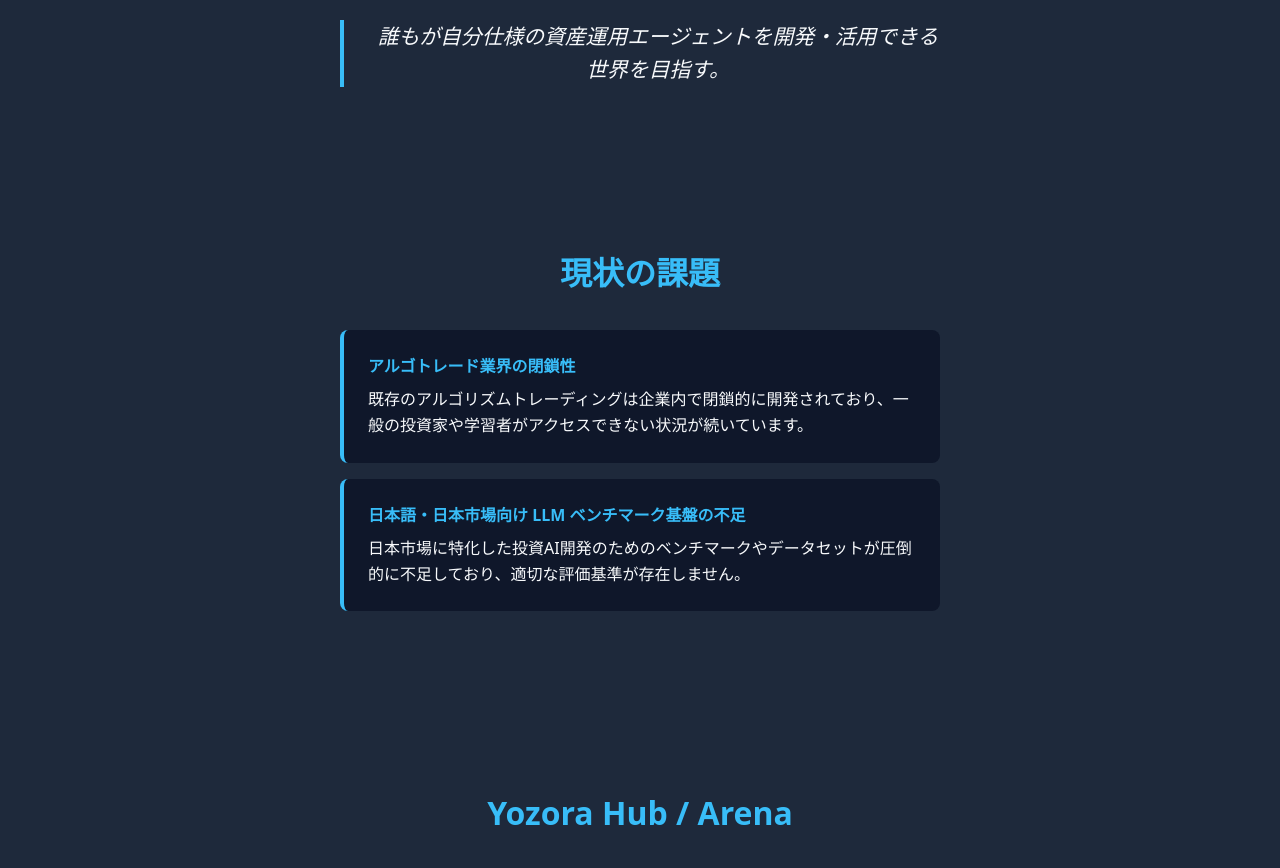
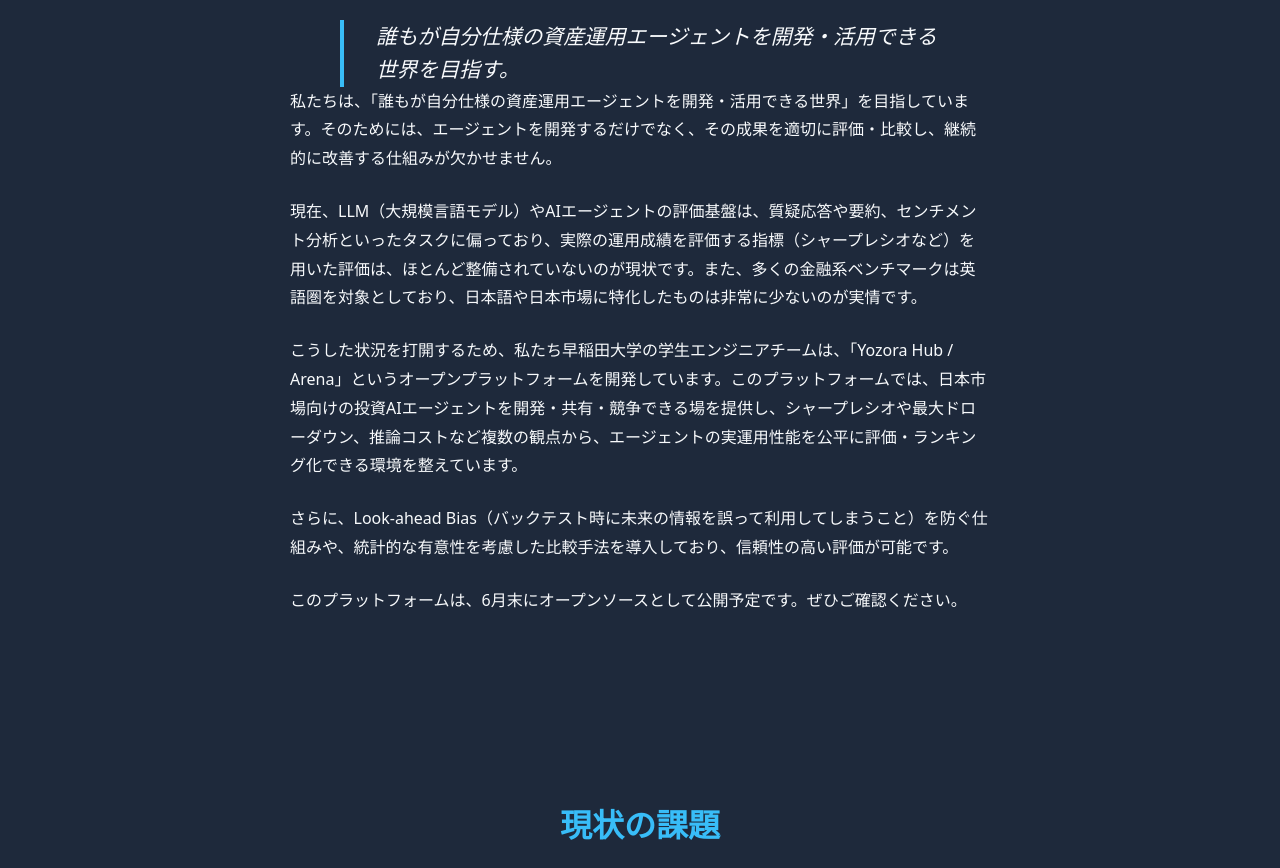
Before and after one commit to ReiMinamoto/website, a plain HTML site: page yozora_finance_page-2.html in a window 1280 px wide. Shown: the part 756-1624 px from the top of the page. Drawn offline with Linux system fonts and the light colour scheme.

Commit message:
ビジョンを「Yozora Financeについて」に変更　コンテンツ追加

```diff
--- a/yozora_finance_page-2.html
+++ b/yozora_finance_page-2.html
@@ -142,18 +142,21 @@
             justify-content: center;
         }
 
-        /* Vision */
-        .vision {
-            text-align: center;
-        }
-
-        .vision p {
+        /* Yozora-finance */
+        .yozora-finance .lead {
             font-size: 1.3rem;
             max-width: 600px;
             margin: 0 auto;
             border-left: 4px solid #38BDF8;
             padding-left: 2rem;
             font-style: italic;
+        }
+
+        .yozora-finance .description p {
+            font-size: 1rem;
+            max-width: 700px;
+            margin: 0 auto 1.5rem;
+            line-height: 1.8;
         }
 
         /* Problems */
@@ -450,7 +453,7 @@
                 <nav>
                     <ul>
                         <li><a href="#home">Home</a></li>
-                        <li><a href="#vision">Vision</a></li>
+                        <li><a href="#yozora-finance">About Us</a></li>
                         <li><a href="#product">Product</a></li>
                         <li><a href="#community">Community</a></li>
                         <li><a href="#join">Join</a></li>
@@ -474,11 +477,20 @@
         </div>
     </section>
 
-    <!-- Vision -->
-    <section class="vision" id="vision">
+    <!-- Yozora-finance -->
+    <section class="yozora-finance" id="yozora-finance">
         <div class="container">
-            <h2>ビジョン</h2>
-            <p>誰もが自分仕様の資産運用エージェントを開発・活用できる世界を目指す。</p>
+            <h2>Yozora Financeについて</h2>
+
+            <p class="lead">誰もが自分仕様の資産運用エージェントを開発・活用できる世界を目指す。</p>
+
+            <div class="description">
+                <p>私たちは、「誰もが自分仕様の資産運用エージェントを開発・活用できる世界」を目指しています。そのためには、エージェントを開発するだけでなく、その成果を適切に評価・比較し、継続的に改善する仕組みが欠かせません。</p>
+                <p>現在、LLM（大規模言語モデル）やAIエージェントの評価基盤は、質疑応答や要約、センチメント分析といったタスクに偏っており、実際の運用成績を評価する指標（シャープレシオなど）を用いた評価は、ほとんど整備されていないのが現状です。また、多くの金融系ベンチマークは英語圏を対象としており、日本語や日本市場に特化したものは非常に少ないのが実情です。</p>
+                <p>こうした状況を打開するため、私たち早稲田大学の学生エンジニアチームは、「Yozora Hub / Arena」というオープンプラットフォームを開発しています。このプラットフォームでは、日本市場向けの投資AIエージェントを開発・共有・競争できる場を提供し、シャープレシオや最大ドローダウン、推論コストなど複数の観点から、エージェントの実運用性能を公平に評価・ランキング化できる環境を整えています。</p>
+                <p>さらに、Look-ahead Bias（バックテスト時に未来の情報を誤って利用してしまうこと）を防ぐ仕組みや、統計的な有意性を考慮した比較手法を導入しており、信頼性の高い評価が可能です。</p>
+                <p>このプラットフォームは、6月末にオープンソースとして公開予定です。ぜひご確認ください。</p>
+            </div>
         </div>
     </section>
 
```
